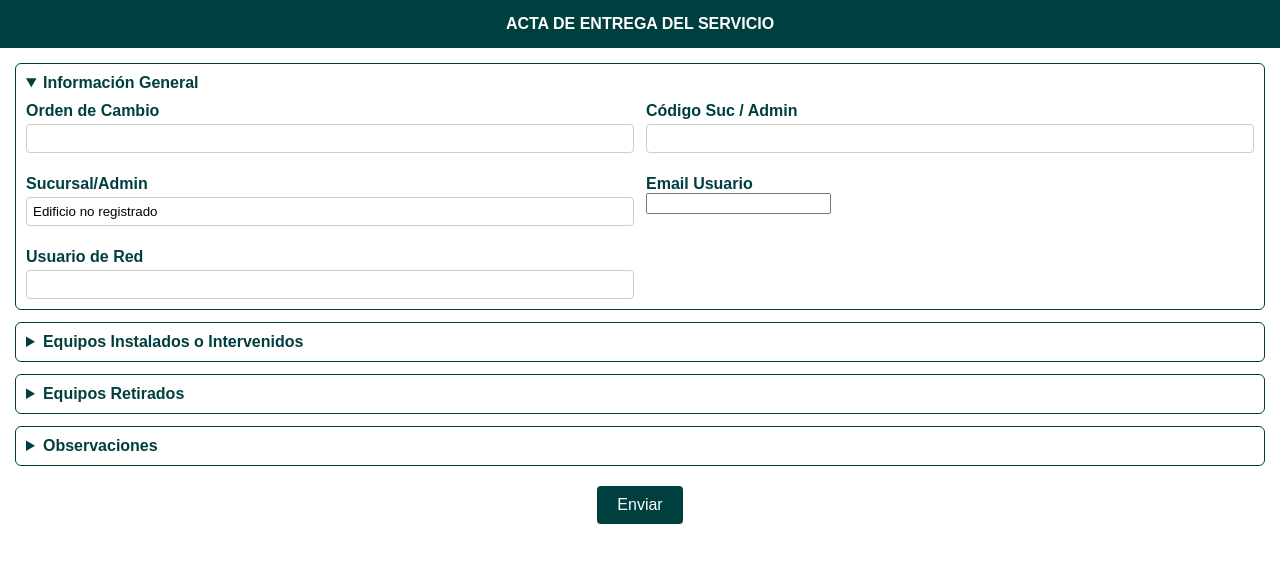
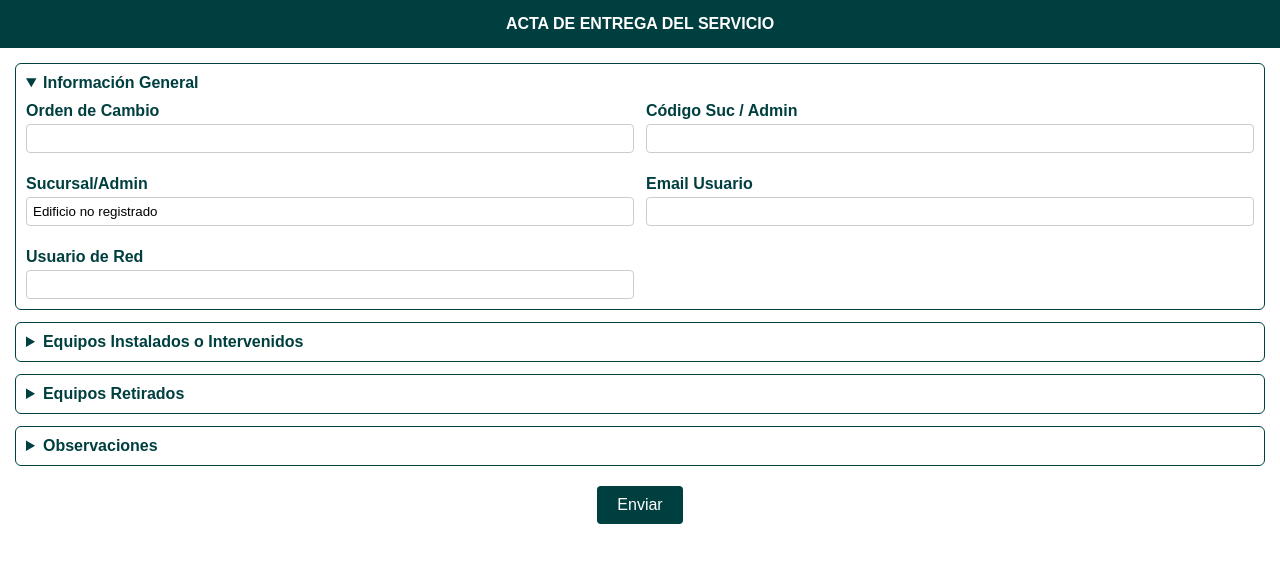
Before and after one commit to penajc/ActaEntregaServicio, a plain HTML site: page index.html in a window 1280 px wide. Drawn offline with Linux system fonts and the light colour scheme.

Commit message:
Update index.html

```diff
--- a/index.html
+++ b/index.html
@@ -93,7 +93,7 @@
         </div>
         <div>
             <label for="emailUsuario">Email Usuario</label>
-            <input type="email" id="emailUsuario" name="emailUsuario" />
+            <input type="text" id="emailUsuario" name="emailUsuario" />
         </div>
         <div>
             <label for="usuarioRed">Usuario de Red</label>
```
